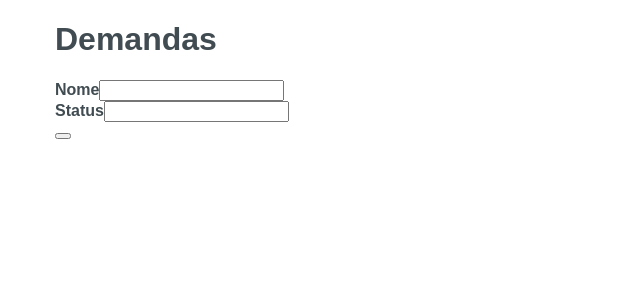
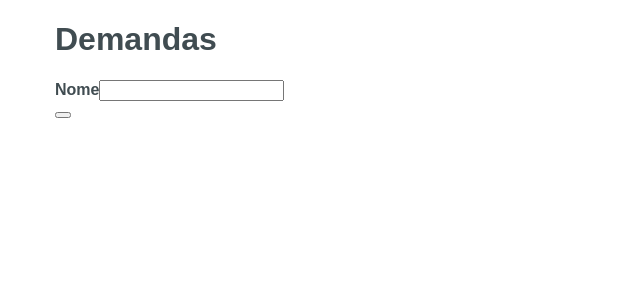
Before and after one commit to glauterlima/alegheia-ui, an Angular app in the folder aletheia-ui/aletheia-ui/: page / in a window 1280 px wide. Shown: the top 300 px of the page, without its empty margins (0-640 px from the left). Built offline with nearby package versions, Linux system fonts and the light colour scheme; what primeng would draw is missing.

Commit message:
10.4 concluído - adicionando o formulário de pesquisa de lançamentos

```diff
--- a/aletheia-ui/aletheia-ui/src/app/app.component.html
+++ b/aletheia-ui/aletheia-ui/src/app/app.component.html
@@ -10,12 +10,6 @@
       <input pInputText type="text">
     </div>
 
-    <div class="ui-g-12 ui-fluid">
-      <label>Status</label>
-      <input pInputText type="text">
-    </div>
-
-
     <div class="ui-g-12">
       <button pButton type="submit" label="Pesquisar"></button>
     </div>
--- a/aletheia-ui/aletheia-ui/src/app/app.module.ts
+++ b/aletheia-ui/aletheia-ui/src/app/app.module.ts
@@ -1,7 +1,8 @@
 import { BrowserModule } from '@angular/platform-browser';
 import { NgModule } from '@angular/core';
 
-import {InputTextModule} from 'primeng/components/inputtext/inputtext';
+import { InputTextModule } from 'primeng/components/inputtext/inputtext';
+import { ButtonModule } from 'primeng/components/button/button';
 
 import { AppComponent } from './app.component';
 
@@ -11,7 +12,8 @@ import { AppComponent } from './app.component';
   ],
   imports: [
     BrowserModule,
-    InputTextModule
+    InputTextModule,
+    ButtonModule
   ],
   providers: [],
   bootstrap: [AppComponent]
```
